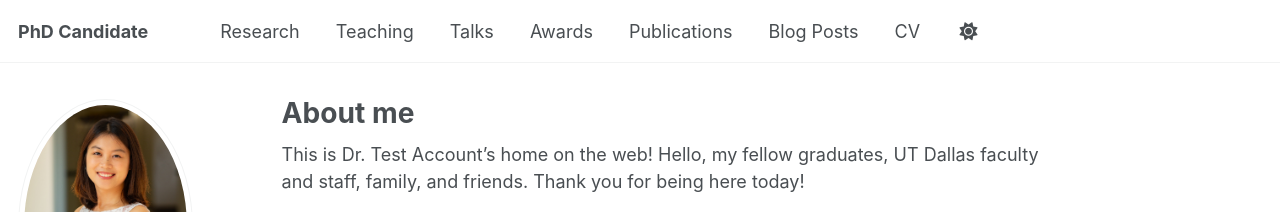
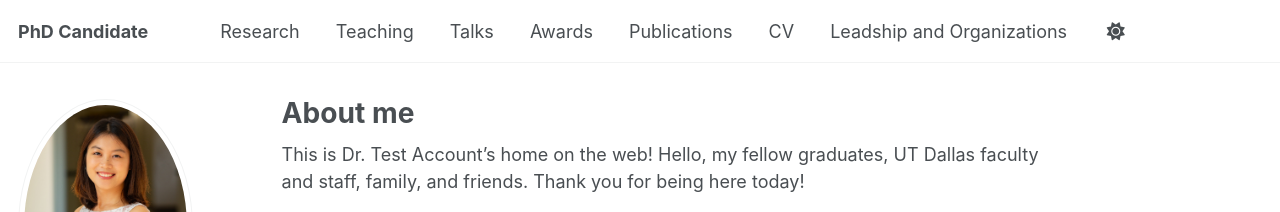
Before and after one commit to qxc2/Katalia_Qiuxia_Chen_v1, a Jekyll site: the page built from _pages/about.md, in a window 1280 px wide. Shown: the top 212 px of the page. Built offline with Jekyll 4.4.1, drawn with Linux system fonts in a browser that asks for light colours; some web fonts are replaced.

Commit message:
Update navigation.yml

```diff
--- a/_data/navigation.yml
+++ b/_data/navigation.yml
@@ -27,11 +27,14 @@ main:
 #  - title: "Portfolio"
  #   url: /portfolio/
 
-  - title: "Blog Posts"
-    url: /year-archive/
+  #- title: "Blog Posts"
+   # url: /year-archive/
 
   - title: "CV"
     url: /cv/
+
+  - title: "Leadship and Organizations "
+    url: /Organizations/
 
   # - title: "CV"
   #   url: /cv-json/
```
